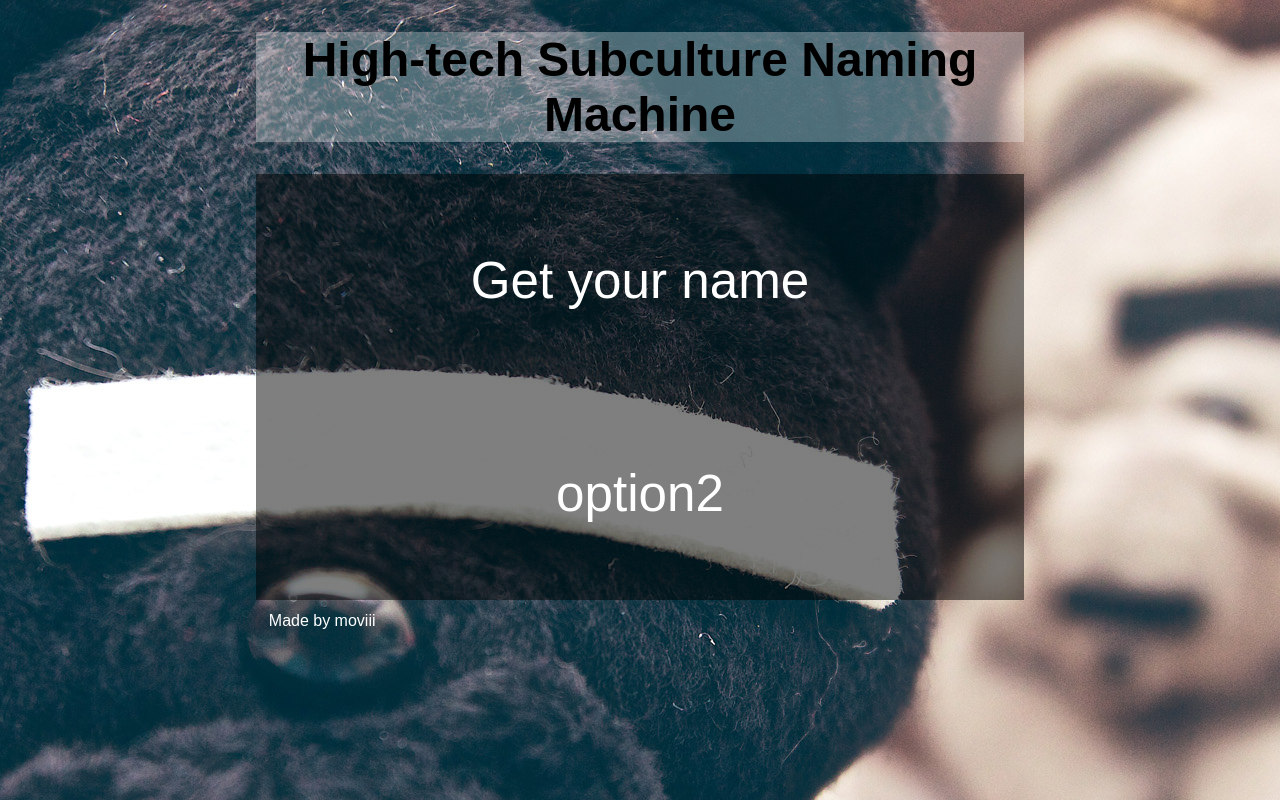
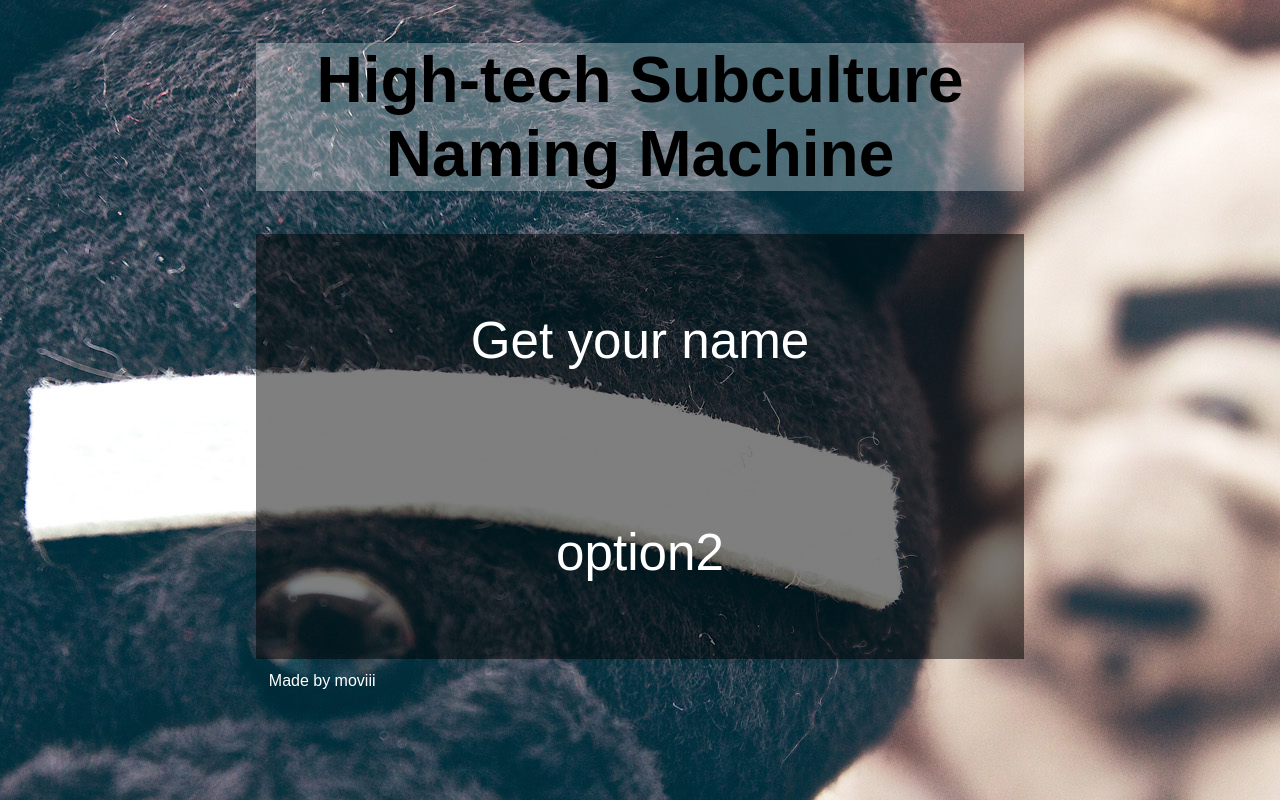
Before and after one commit to movi1224/namingmachine, a plain HTML site: page index.html in a window 1280 px wide. Drawn offline with Linux system fonts and the light colour scheme.

Commit message:
h1 size change

```diff
--- a/style.css
+++ b/style.css
@@ -12,7 +12,7 @@ body {
 
 h1{
     text-align:center;
-    font-size: 3em;
+    font-size: 5vw;
     background-color:rgba(255,255,255,0.3);
 }
 
```
